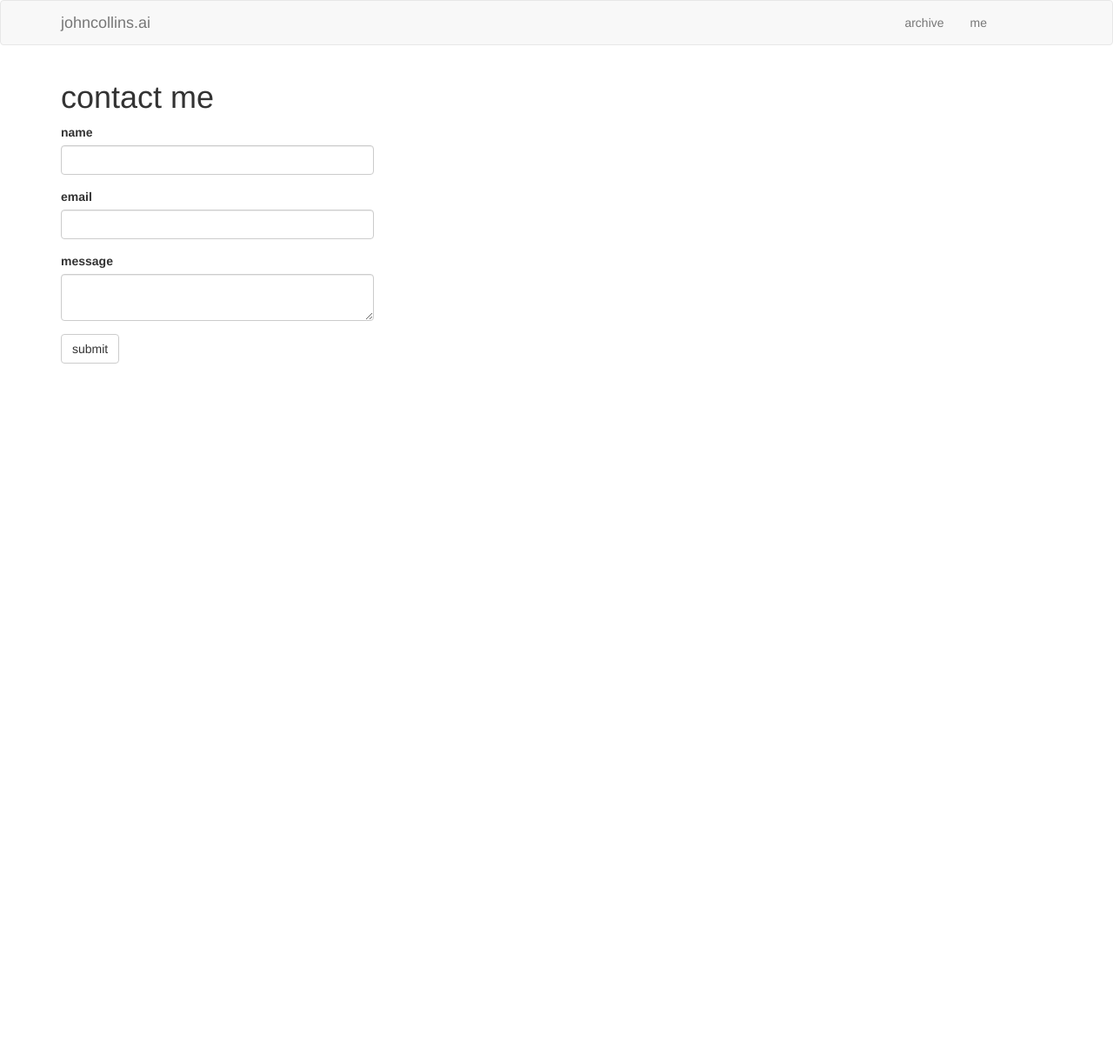
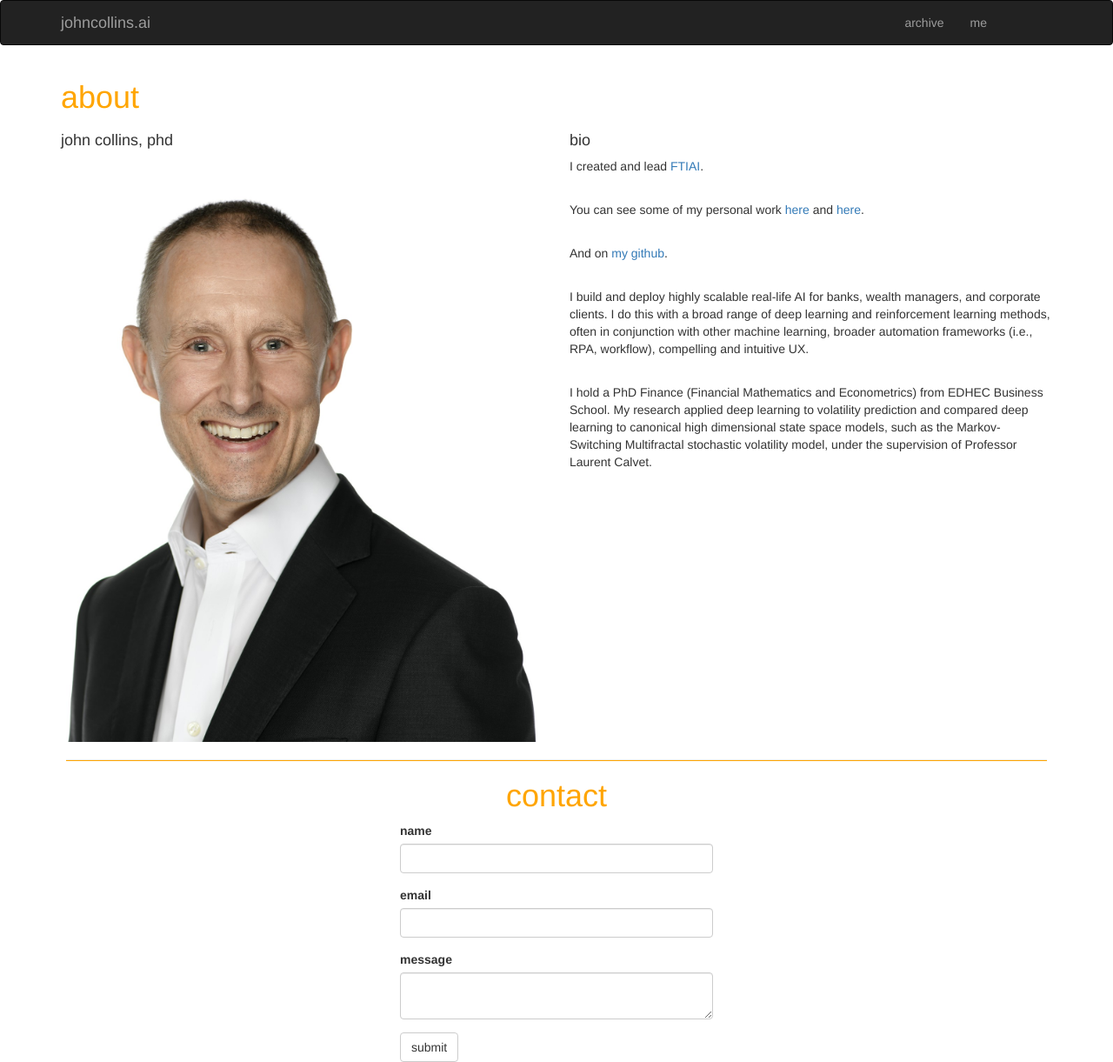
Before and after one commit to johncollinsai/greg, a Flask app: page /me in a window 1280 px wide. Shown: the whole page at 87% size. Before the commit the page ends 418 px from the top, so only its background shows below. Run offline with Flask 2, Linux system fonts and the light colour scheme; some libraries are stand-ins or nearby versions.

Commit message:
v0.12.0, improved navbar and me page

```diff
--- a/app/templates/base.html
+++ b/app/templates/base.html
@@ -5,7 +5,7 @@
 {% endblock %}
 
 {% block navbar %}
-	<nav class="navbar navbar-default">
+	<nav class="navbar navbar-inverse">
 		<div class="container">
             <div class="navbar-header">
                 <button type="button" class="navbar-toggle collapsed" data-toggle="collapse" data-target="#bs-example-navbar-collapse-1" aria-expanded="false">
@@ -17,9 +17,6 @@
                 <a class="navbar-brand" href="{{ url_for('index') }}">johncollins.ai</a>
             </div>
             <div class="collapse navbar-collapse" id="bs-example-navbar-collapse-1">
-                <!--<ul class="nav navbar-nav">
-                    <li><a href="{{ url_for('index') }}">latest</a></li>
-                </ul>-->
                 <ul class="nav navbar-nav navbar-right">
                     <li><a href="{{ url_for('archive') }}">archive</a></li>
                     <li><a href="{{ url_for('me') }}">me</a></li>
--- a/app/templates/me.html
+++ b/app/templates/me.html
@@ -2,10 +2,39 @@
 {% import 'bootstrap/wtf.html' as wtf %}
 
 {% block app_content %}
-    <h1>contact me</h1>
+<h1 style="color:orange;font-weight:normal;">about</h1>
     <div class="row">
-        <div class="col-md-4">
-            {{ wtf.quick_form(form) }}
+        <div class="col-sm-6">
+            <div class="card">
+                <div class="card-body">
+                <h4 class="card-title">john collins, phd</h4>
+                <img src="/static/images/john-collins.jpg" alt="John Collins image" style="max-width: 100%;">
+                </div>
+            </div>
+        </div>
+        <div class="col-sm-6">
+            <div class="card">
+                <div class="card-body">
+                <h4 class="card-title">bio</h4>
+                <p class="card-text">I created and lead <a href="https://ftiai.com" target="_blank">FTIAI</a>.</p>
+                <br>
+                <p class="card-text">You can see some of my personal work <a href="{{ url_for('index') }}" target="_blank">here</a> and <a href="{{ url_for('archive') }}" target="_blank">here</a>.</p>
+                <br>
+                <p class="card-text">And on <a href="https://github.com/johncollinsai" target="_blank">my github</a>.</p>
+                <br>
+                <p class="card-text">I build and deploy highly scalable real-life AI for banks, wealth managers, and corporate clients. I do this with a broad range of deep learning and reinforcement learning methods, often in conjunction with other machine learning, broader automation frameworks (i.e., RPA, workflow), compelling and intuitive UX.</p>
+                <br>
+                <p class="card-text">I hold a PhD Finance (Financial Mathematics and Econometrics) from EDHEC Business School. My research applied deep learning to volatility prediction and compared deep learning to canonical high dimensional state space models, such as the Markov-Switching Multifractal stochastic volatility model, under the supervision of Professor Laurent Calvet.</p>
+                </div>
+            </div>
+        </div>
+    </div>
+<hr style="height:1px; margin:10; width:99%; color:orange; background-color:orange">
+<h1 style="color:orange;font-weight:normal;text-align:center">contact</h1>
+    <div class="row">
+        <!-- <div class="col-md-4"> -->
+        <div class="col-lg-4 col-lg-offset-4 col-md-6 col-md-offset-3 col-xs-12">
+        {{ wtf.quick_form(form) }}
         </div>
     </div>
 {% endblock %}
```
Also changed, not shown: app/templates/me-BACKUP.html (added, +24 -0 lines), app.db, app/static/images/john-collins.jpg (added).
